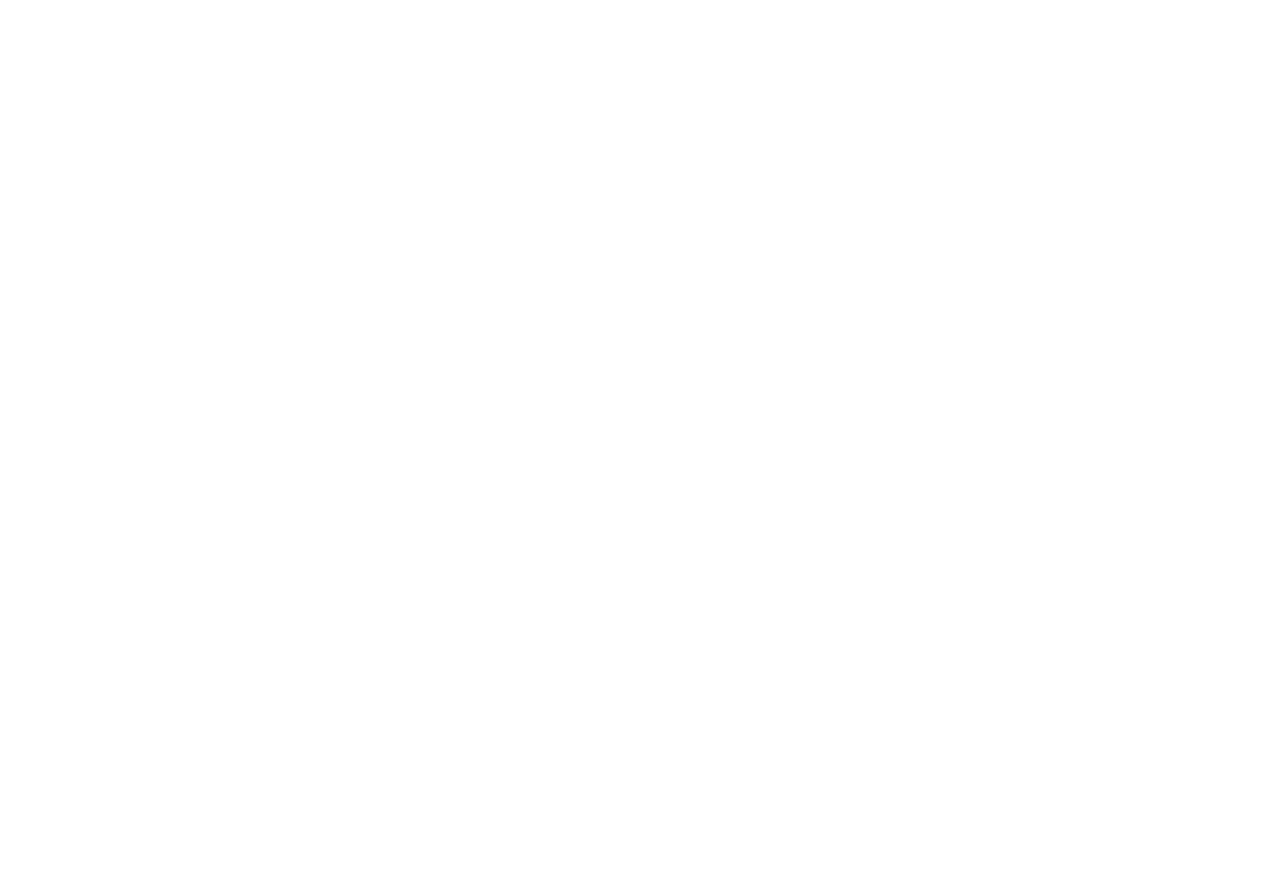
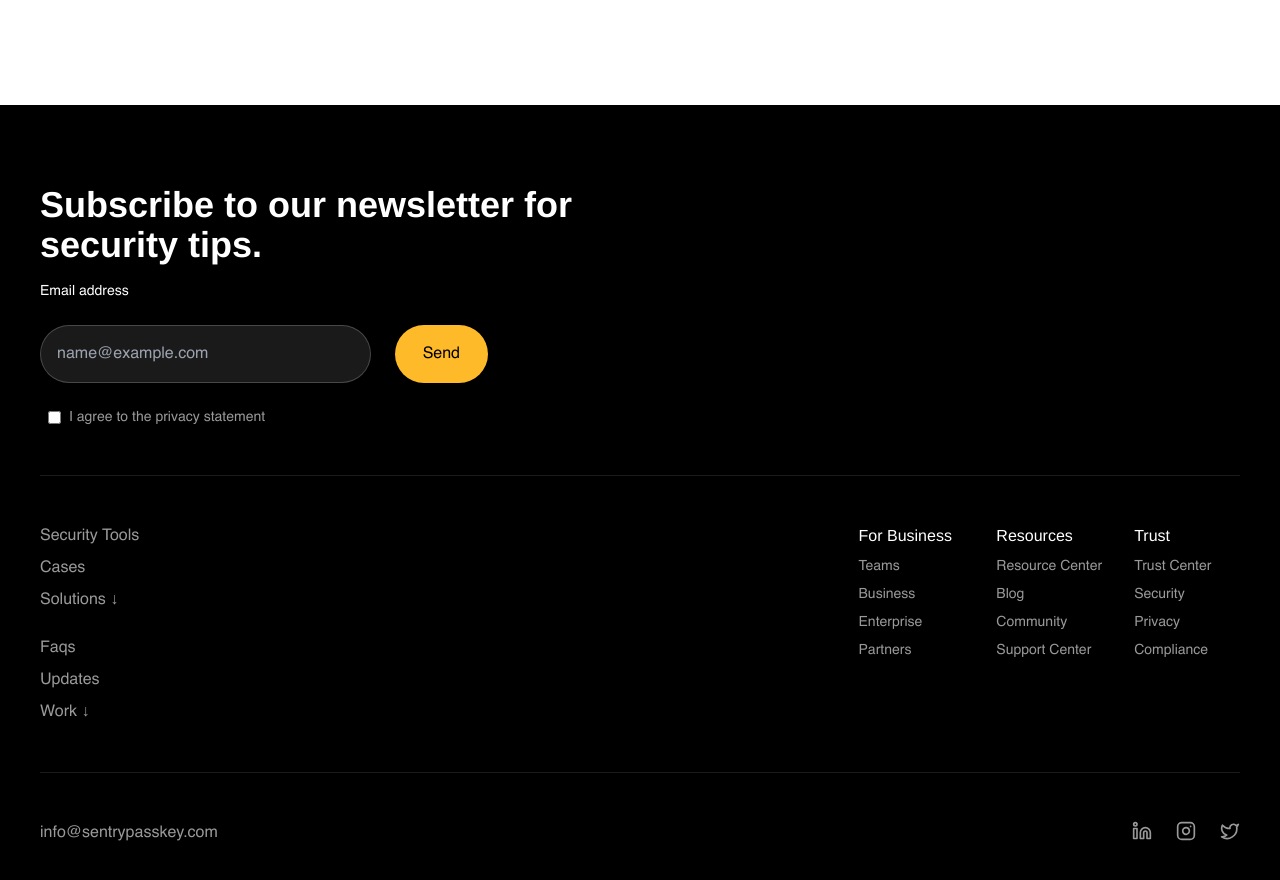
Before and after one commit to jovination/SentryPass, a Next.js app: page / in a window 1280 px wide. Shown: the part 2839-3719 px from the top of the page. Before the commit the page ends 2496 px from the top, so only its background shows below. Built offline with nearby package versions, Linux system fonts and the light colour scheme.

Commit message:
addding footer

```diff
--- a/app/page.tsx
+++ b/app/page.tsx
@@ -3,15 +3,16 @@
 import Hero from  "@/components/Hero"
 import FeaturesSection from "@/components/FeaturesSection"
 import FaqsSection from "@/components/FaqsSection"
-
+import Footer from "@/components/Footer"
 
 export default function Home() {
   return (
-    <div className="w-full min-h-screen   py-2">
+    <div className="w-full min-h-screen ">
       <Navbar />
       <Hero />
       <FeaturesSection />
       <FaqsSection />
+      <Footer />
     </div>
   );
 }
--- a/components/FaqsList.tsx
+++ b/components/FaqsList.tsx
@@ -53,19 +53,19 @@
 
   return (
     <div className="w-full max-w-3xl mx-auto p-6">
-    <h1 className="text-4xl lg:text-5xl text-center font-[900] mb-4 ">Password generator FAQs</h1>
+    <h1 className="text-4xl lg:text-5xl text-center font-[900] mb-4 ">Password generator Faqs.</h1>
       <p className="text-center mb-8 text-gray-600">Questions about this random password generator? Answers below!</p>
 
       <div className="bg-white mt-12 ">
         {faqs.map((faq, index) => (
           <div
             key={index}
-            className={`border-x border-gray-200 ${index === 0 ? "rounded-t-[36px] border-t" : ""} ${
+            className={`border-x border-gray-300 ${index === 0 ? "rounded-t-[36px] border-t" : ""} ${
               index === faqs.length - 1 ? "rounded-b-[36px] border-b" : "border-b"
             }`}
           >
             <button
-              className="w-full px-6 py-6 text-left flex justify-between items-center hover:bg-gray-50 transition-colors duration-200"
+              className="w-full px-6 py-5 text-left flex justify-between items-center  transition-colors duration-200"
               onClick={() => setOpenIndex(openIndex === index ? null : index)}
             >
               <span className="font-medium text-gray-900">{faq.question}</span>
--- a/components/FaqsSection.tsx
+++ b/components/FaqsSection.tsx
@@ -2,7 +2,7 @@
 
 function  FaqsSection(){
     return(
-        <div className=" flex items-center h-[1100px]">
+        <div className=" flex items-center h-[1100px] md:h-[1000px]">
             <FaqsList />
         </div>
     )
--- a/components/FeaturesSection.tsx
+++ b/components/FeaturesSection.tsx
@@ -1,7 +1,7 @@
 import FeaturedCards from "@/components/FeaturedCards"
 function FeaturesSection(){
     return(
-        <div className="w-full h-[1200px] md:h-[636px] bg-[#fffaeb] flex items-center justify-center flex-col space-y-14">
+        <div className="w-full h-[1200px] bg-[#fffaeb] flex items-center justify-center flex-col space-y-14">
             <h1 className="text-4xl lg:text-5xl text-center font-[900] px-10 ">What makes a password strong?
             </h1>
       <FeaturedCards />
--- /dev/null
+++ b/components/Footer.tsx
@@ -0,0 +1,133 @@
+import React from 'react';
+import Link from 'next/link';
+import { Linkedin, Instagram, Twitter } from 'lucide-react';
+
+const Footer = () => {
+  return (
+    <footer className="bg-black text-white py-12 md:py-20 px-4 md:px-10">
+      <div className="max-w-7xl mx-18">
+        <div className="mb-12">
+          <h2 className="text-3xl md:text-4xl font-bold mb-4">
+            Subscribe to our newsletter for <br className="hidden md:block" /> security tips.
+          </h2>
+          <div className="space-y-6">
+            <label className="block text-sm">Email address</label>
+            <div className="flex flex-col md:flex-row gap-5 md:gap-6 max-w-md">
+              <input
+                type="email"
+                placeholder="name@example.com"
+                className="flex-1 px-4 py-4 rounded-full bg-white/10 text-white border border-white/20 focus:outline-none focus:border-[#FFBA29]"
+              />
+              <button className="px-7 py-4 rounded-full bg-[#FFBA29] text-black hover:bg-[#FFBA29]/90 transition-colors">
+                Send
+              </button>
+            </div>
+            <div className="flex items-center gap-2 ml-2">
+              <input type="checkbox" className="rounded border-white/20" />
+              <label className="text-sm text-white/60">
+                I agree to the privacy statement
+              </label>
+            </div>
+          </div>
+        </div>
+
+        <hr className="border-white/10 mb-12" />
+
+        {/* Navigation Grid */}
+        <div className="flex flex-col gap-10  md:flex-row md:justify-between ">
+          {/* Left Navigation */}
+          <div className="md:col-span-3 space-y-6">
+            <div className="space-y-2">
+              <Link href="/" className="block text-white/60 hover:text-[#FFBA29]">Security Tools</Link>
+              <Link href="/" className="block text-white/60 hover:text-[#FFBA29]">Cases</Link>
+              <Link href="/" className="block text-white/60 hover:text-[#FFBA29]">Solutions ↓</Link>
+            </div>
+
+            <div className="space-y-2">
+              <Link href="/" className="block text-white/60 hover:text-[#FFBA29]">Faqs</Link>
+              <Link href="/" className="block text-white/60 hover:text-[#FFBA29]">Updates</Link>
+              <Link href="/" className="block text-white/60 hover:text-[#FFBA29]">Work ↓</Link>
+            </div>
+          </div>
+
+          <div className="md:col-span-9 grid grid-cols-1 md:grid-cols-3 gap-8">
+            <div>
+              <h3 className="font-medium mb-2">For Business</h3>
+              <div className="text-sm text-white/60 mb-4 space-y-2">
+                <Link href="/" className="block hover:text-[#FFBA29]">Teams</Link>
+                <Link href="/" className="block hover:text-[#FFBA29]">Business</Link>
+                <Link href="/" className="block hover:text-[#FFBA29]">Enterprise</Link>
+                <Link href="/" className="block hover:text-[#FFBA29]">Partners</Link>
+              </div>
+
+            </div>
+
+            <div>
+              <h3 className="font-medium mb-2">Resources</h3>
+              <div className="text-sm text-white/60 mb-4 space-y-2">
+                <Link href="/" className="block hover:text-[#FFBA29]">Resource Center</Link>
+                <Link href="/" className="block hover:text-[#FFBA29]">Blog</Link>
+                <Link href="/" className="block hover:text-[#FFBA29]">Community</Link>
+                <Link href="/" className="block hover:text-[#FFBA29]">Support Center</Link>
+              </div>
+
+            </div>
+
+            <div>
+              <h3 className="font-medium mb-2">Trust</h3>
+              <div className="text-sm text-white/60 mb-4 space-y-2">
+                <Link href="/" className="block hover:text-[#FFBA29]">Trust Center</Link>
+                <Link href="/" className="block hover:text-[#FFBA29]">Security</Link>
+                <Link href="/" className="block hover:text-[#FFBA29]">Privacy</Link>
+                <Link href="/" className="block hover:text-[#FFBA29]">Compliance</Link>
+              </div>
+
+            </div>
+          </div>
+        </div>
+
+        <hr className="border-white/10 my-12" />
+
+        {/* Bottom Footer - Improved Mobile Layout */}
+        <div className="flex md:flex-row md:justify-between  space-y-6 space-y-reverse md:space-y-0">
+          {/* Email */}
+          <a
+            href="mailto:info@sentrypasskey.com"
+            className="text-white/60 hover:text-[#FFBA29] text-center md:text-left w-full md:w-auto"
+          >
+            info@sentrypasskey.com
+          </a>
+
+
+
+            {/* Social Media Icons */}
+            <div className="flex justify-center md:justify-start gap-6 w-full md:w-auto">
+              <a
+                href="https://linkedin.com"
+                className="text-white/60 hover:text-[#FFBA29] transition-colors"
+                aria-label="LinkedIn"
+              >
+                <Linkedin size={20} />
+              </a>
+              <a
+                href="https://instagram.com"
+                className="text-white/60 hover:text-[#FFBA29] transition-colors"
+                aria-label="Instagram"
+              >
+                <Instagram size={20} />
+              </a>
+              <a
+                href="https://twitter.com"
+                className="text-white/60 hover:text-[#FFBA29] transition-colors"
+                aria-label="Twitter"
+              >
+                <Twitter size={20} />
+              </a>
+            </div>
+        </div>
+      </div>
+    </footer>
+  );
+};
+
+export default Footer;
```
